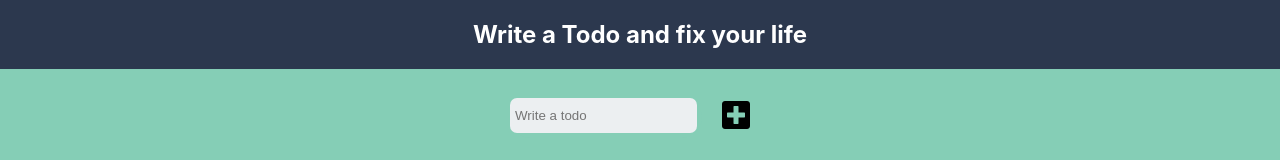
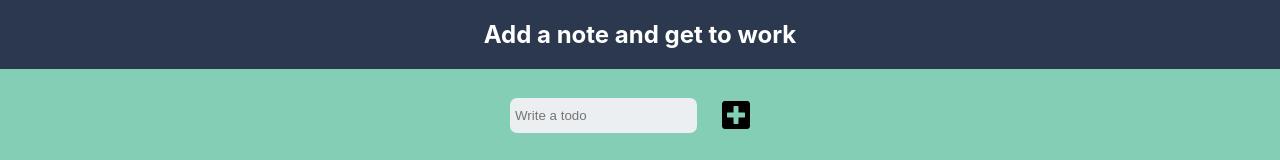
Before and after one commit to PuruDeveloper/react-todo-app, a React (Create React App) app: page / in a window 1280 px wide. Shown: the top 160 px of the page. Built offline with nearby package versions, Linux system fonts and the light colour scheme; no server answers; the database is empty.

Commit message:
Changing  title to notes-app

```diff
--- a/src/App.js
+++ b/src/App.js
@@ -44,7 +44,7 @@ function App() {
   }
   return (
     <div className="header">
-      <h2>Write a Todo and fix your life</h2>
+      <h2>Add a note and get to work</h2>
       <form >
       <div className="header__below" >
         <div className="header__input">
```
